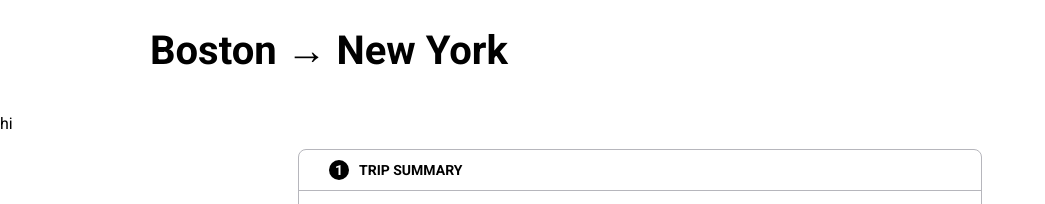
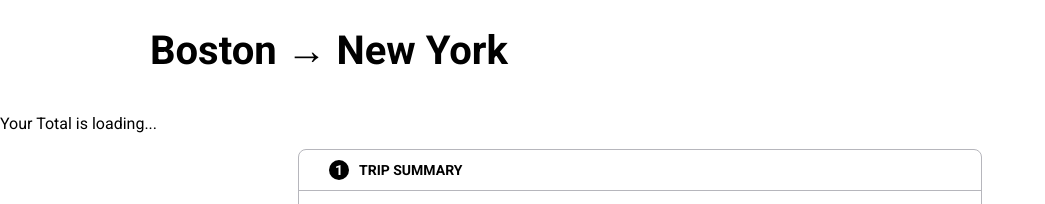
Before and after one commit to Flight-Squad/flightsquad-web, a React (Create React App) app: page /checkout in a window 1280 px wide. Shown: the top 204 px of the page, without its empty margins (0-1045 px from the left). Built offline with nearby package versions, Linux system fonts and the light colour scheme; no server answers; what react-stripe-elements would draw is missing.

Commit message:
Add your total indicator

```diff
--- a/src/pages/Checkout/index.jsx
+++ b/src/pages/Checkout/index.jsx
@@ -13,7 +13,7 @@
 class CheckoutPage extends Component {
 
     state = {
-        loading: 'hi',
+        loading: 'loading...',
         fName: '',
         lName: '',
         email: '',
@@ -33,7 +33,7 @@
         return (
             <div>
                 <TravelCitiesHeader origin="Boston → New York" />
-                <p>{this.state.loading}</p>
+                <p>Your Total is {this.state.loading}</p>
                 <div className="Checkout-Form-Wrapper">
                     <CheckoutForm
                         fName={query.get('fName') || ''}
```
